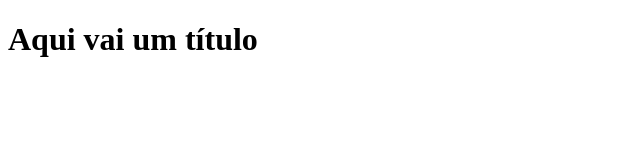
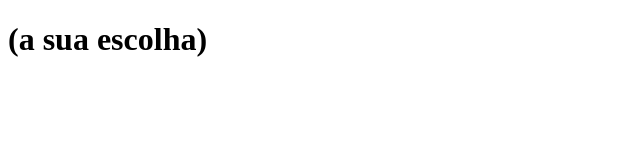
Before and after one commit to TomasSantosz/a-sua-escolha, a plain HTML site: page index.htm in a window 1280 px wide. Shown: the whole page, without its empty margins (0-640 px from the left). Drawn offline with Linux system fonts and the light colour scheme.

Commit message:
feat: add new h1 in project

```diff
--- a/index.htm
+++ b/index.htm
@@ -7,7 +7,7 @@
 </head>
 
 <body>
-    <h1>Aqui vai um título</h1>
+    <h1>(a sua escolha)</h1>
 </body>
 
 </html>
```
